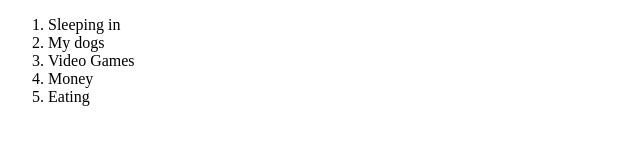
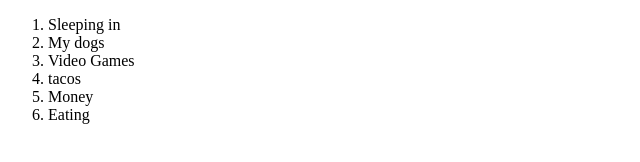
Before and after one commit to VN135766/my-fav-things, a plain HTML site: page index.html in a window 1280 px wide. Shown: the full height of the page, 0-640 px from the left. Drawn offline with Linux system fonts and the light colour scheme.

Commit message:
Update index.html
added taco

```diff
--- a/index.html
+++ b/index.html
@@ -15,6 +15,7 @@
         <li>Sleeping in</li>
         <li>My dogs</li>
         <li>Video Games</li>
+        <li>tacos</li>
         <li>Money</li>
         <li>Eating</li>
 
```
